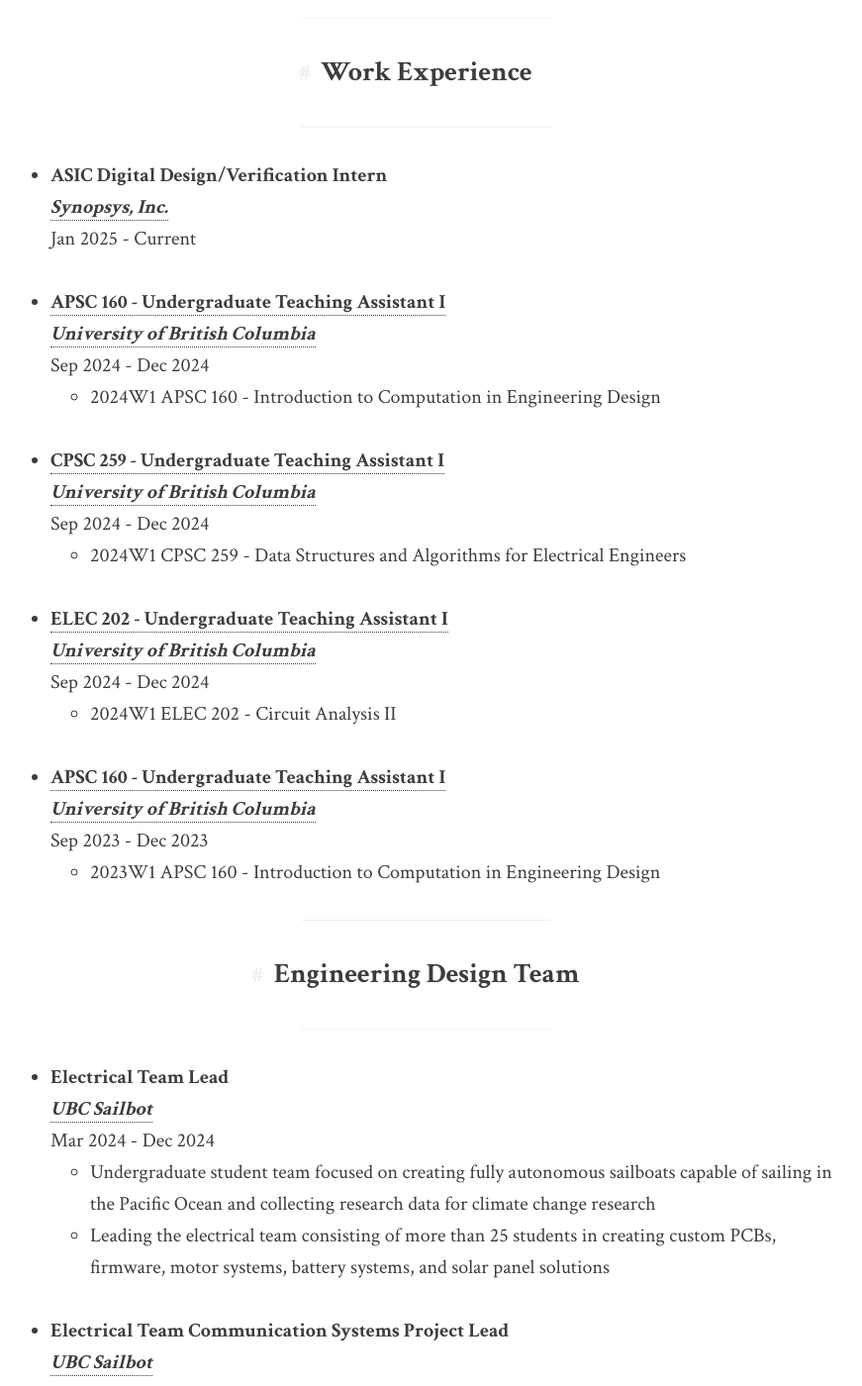
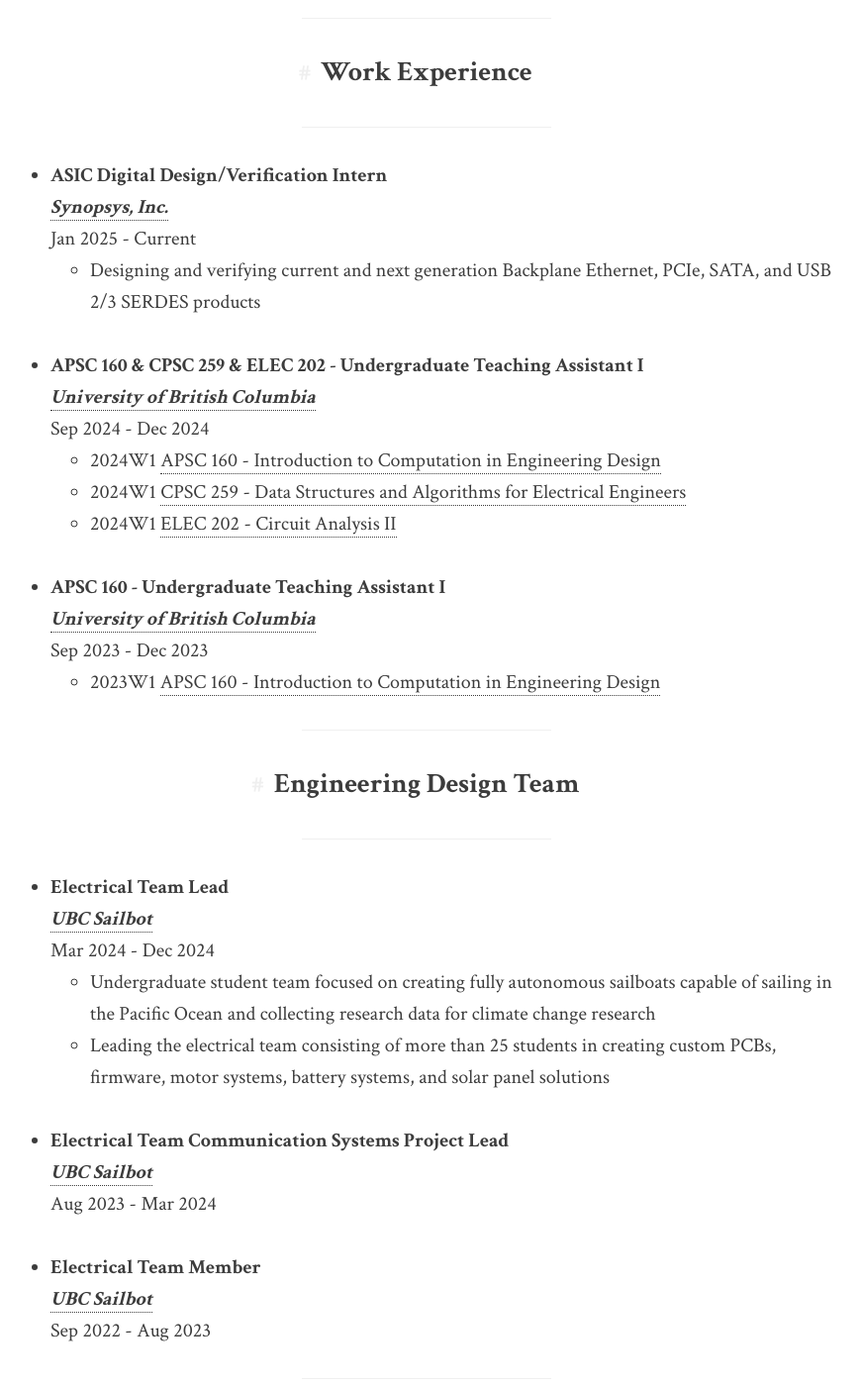
Before and after one commit to shihlings/website, a Jekyll site: the page built from resume/index.md, in a window 1280 px wide and 1400 px high, scrolled down 664 px. Shown: the whole window at 99% size, without its empty margins (209-1080 px from the left). Built offline with Jekyll 4.4.1, drawn with Linux system fonts in a browser that asks for light colours; some of the changed text lies outside the part shown.

Commit message:
update resume

```diff
--- a/resume/index.md
+++ b/resume/index.md
@@ -15,26 +15,19 @@ navbar_title: Resume
 - **ASIC Digital Design/Verification Intern** <br>
   [**_Synopsys, Inc._**](https://www.synopsys.com/){:target="_blank"} <br>
   Jan 2025 - Current <br>
+  - Designing and verifying current and next generation Backplane Ethernet, PCIe, SATA, and USB 2/3 SERDES products<br><br>
 
-- [**APSC 160 - Undergraduate Teaching Assistant I**](https://vancouver.calendar.ubc.ca/course-descriptions/courses/apscv-160){:target="_blank"} <br>
+- **APSC 160 & CPSC 259 & ELEC 202 - Undergraduate Teaching Assistant I** <br>
   [**_University of British Columbia_**](https://www.ubc.ca/){:target="_blank"} <br>
   Sep 2024 - Dec 2024 <br>
-  - 2024W1 APSC 160 - Introduction to Computation in Engineering Design<br><br>
+  - 2024W1 [APSC 160 - Introduction to Computation in Engineering Design](https://vancouver.calendar.ubc.ca/course-descriptions/courses/apscv-160){:target="_blank"}
+  - 2024W1 [CPSC 259 - Data Structures and Algorithms for Electrical Engineers](https://vancouver.calendar.ubc.ca/course-descriptions/courses/cpscv-259){:target="_blank"}
+  - 2024W1 [ELEC 202 - Circuit Analysis II](https://vancouver.calendar.ubc.ca/course-descriptions/courses/elecv-202){:target="_blank"} <br><br>
 
-- [**CPSC 259 - Undergraduate Teaching Assistant I**](https://vancouver.calendar.ubc.ca/course-descriptions/courses/cpscv-259){:target="_blank"} <br>
-  [**_University of British Columbia_**](https://www.ubc.ca/){:target="_blank"} <br>
-  Sep 2024 - Dec 2024 <br>
-  - 2024W1 CPSC 259 - Data Structures and Algorithms for Electrical Engineers<br><br>
-
-- [**ELEC 202 - Undergraduate Teaching Assistant I**](https://vancouver.calendar.ubc.ca/course-descriptions/courses/elecv-202){:target="_blank"} <br>
-  [**_University of British Columbia_**](https://www.ubc.ca/){:target="_blank"} <br>
-  Sep 2024 - Dec 2024 <br>
-  - 2024W1 ELEC 202 - Circuit Analysis II<br><br>
-
-- [**APSC 160 - Undergraduate Teaching Assistant I**](https://vancouver.calendar.ubc.ca/course-descriptions/courses/apscv-160){:target="_blank"} <br>
+- **APSC 160 - Undergraduate Teaching Assistant I** <br>
   [**_University of British Columbia_**](https://www.ubc.ca/){:target="_blank"} <br>
   Sep 2023 - Dec 2023 <br>
-  - 2023W1 APSC 160 - Introduction to Computation in Engineering Design
+  - 2023W1 [APSC 160 - Introduction to Computation in Engineering Design](https://vancouver.calendar.ubc.ca/course-descriptions/courses/apscv-160){:target="_blank"}
 
 <hr><center><h2>Engineering Design Team</h2></center><hr>
 - **Electrical Team Lead** <br>
@@ -71,16 +64,16 @@ hardware accelerator written with VHDL and SystemVerilog for the DE1-SoC<br>
 <hr><center><h2>Awards</h2></center><hr>
 <table style="margin-left: auto; margin-right: auto;width: 85%">
     <tr>
+        <td>Kenneth George VanSacker Memorial Scholarship</td>
+        <td><center>2025</center></td>
+    </tr>
+    <tr>
         <td>Dean’s Honour List</td>
         <td><center>2023, 2024</center></td>
     </tr>
     <tr>
         <td>Rogers Communication Inc Scholarship</td>
         <td><center>2024</center></td>
-    </tr>
-    <tr>
-        <td>2022W Dean’s Honour List</td>
-        <td><center>2023</center></td>
     </tr>
     <tr>
         <td>Outstanding International Student Award</td>
```
Also changed, not shown: 1 other file.
